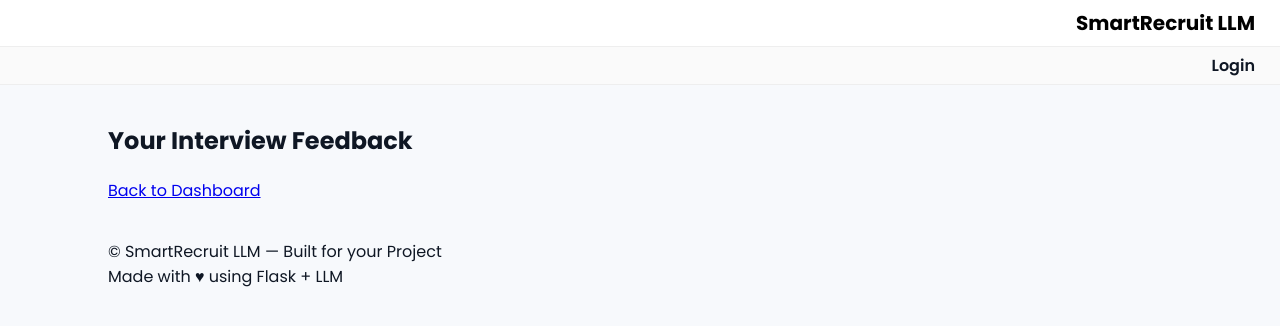
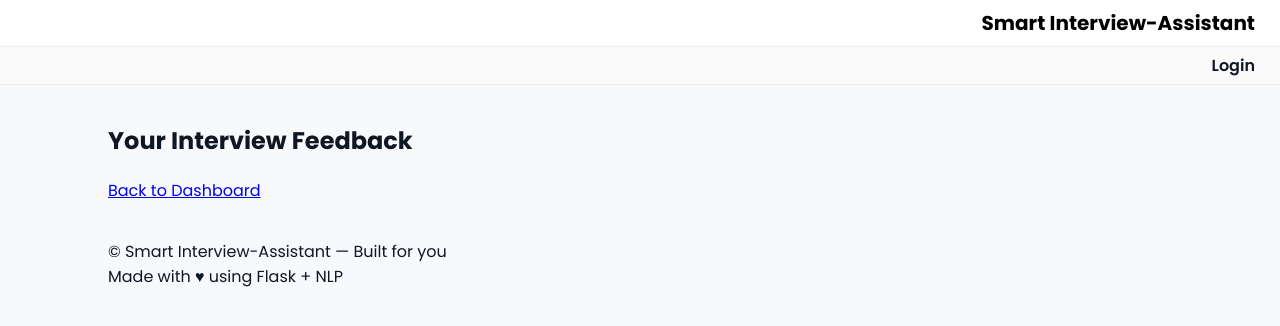
Before and after one commit to Sneha-Parashuram/mpw-smart_ai_assistant, a Flask app: page /feedback in a window 1280 px wide. Shown: the top 326 px of the page. Run offline with Flask 3, Linux system fonts and the light colour scheme; parts of the project's set-up code (start-up, migrations or seed data) failed here and were passed over.

```diff
--- a/app/templates/base.html
+++ b/app/templates/base.html
@@ -25,7 +25,7 @@
     </div>
 
     <div class="right-top">
-        <span class="brand-top">SmartRecruit LLM</span>
+        <span class="brand-top">Smart Interview-Assistant</span>
     </div>
 
 </div>
@@ -72,8 +72,8 @@
 <!-- ===================== FOOTER ===================== -->
 <footer class="site-footer">
   <div class="wrap">
-    <div>© SmartRecruit LLM — Built for your Project</div>
-    <div>Made with ♥ using Flask + LLM</div>
+    <div>©  Smart Interview-Assistant — Built for you</div>
+    <div>Made with ♥ using Flask + NLP</div>
   </div>
 </footer>
 
--- a/app/templates/dashboard.html
+++ b/app/templates/dashboard.html
@@ -1,5 +1,5 @@
 {% extends "base.html" %}
-{% block title %}Dashboard — SmartRecruit{% endblock %}
+{% block title %}Dashboard — Smart Interview-Assistant{% endblock %}
 {% block content %}
 
 <div class="dashboard-container">
```
